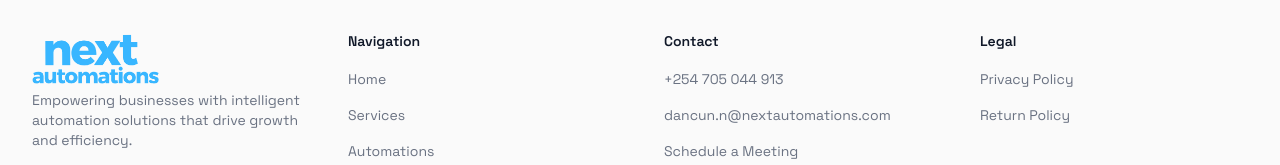
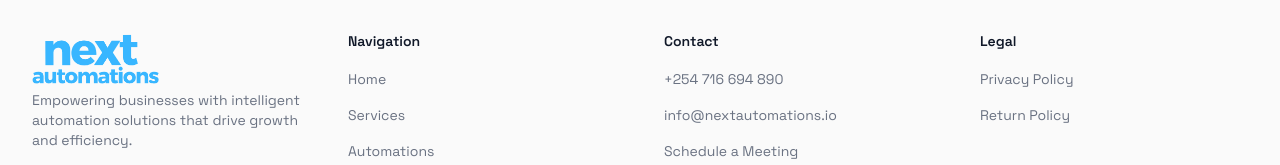
Before and after one commit to vicKituku/flux, a Next.js app: page / in a window 1280 px wide. Shown: the part 5600-5765 px from the top of the page. Built offline with nearby package versions, Linux system fonts and the light colour scheme; no server answers.

Commit message:
Update social media links in footer to correct handles

```diff
--- a/components/footer.tsx
+++ b/components/footer.tsx
@@ -24,13 +24,13 @@ const Footer = () => {
               Empowering businesses with intelligent automation solutions that drive growth and efficiency.
             </p>
             <div className="flex gap-4">
-              <a href="https://twitter.com" target="_blank" rel="noopener noreferrer" className="text-gray-400 hover:text-gray-600">
+              <a href="https://twitter.com/vik_theafrican" target="_blank" rel="noopener noreferrer" className="text-gray-400 hover:text-gray-600">
                 <FaTwitter size={20} />
               </a>
-              <a href="https://linkedin.com" target="_blank" rel="noopener noreferrer" className="text-gray-400 hover:text-gray-600">
+              <a href="https://linkedin.com/in/victor-kituku/" target="_blank" rel="noopener noreferrer" className="text-gray-400 hover:text-gray-600">
                 <FaLinkedin size={20} />
               </a>
-              <a href="https://instagram.com" target="_blank" rel="noopener noreferrer" className="text-gray-400 hover:text-gray-600">
+              <a href="https://instagram.com/vik_theafrican" target="_blank" rel="noopener noreferrer" className="text-gray-400 hover:text-gray-600">
                 <FaInstagram size={20} />
               </a>
             </div>
@@ -68,13 +68,13 @@ const Footer = () => {
             <h3 className="text-sm font-semibold text-gray-900 mb-4">Contact</h3>
             <ul className="space-y-3">
               <li>
-                <a href="tel:+254705044913" className="text-sm text-gray-500 hover:text-gray-700">
-                  +254 705 044 913
+                <a href="tel:+254716694890" className="text-sm text-gray-500 hover:text-gray-700">
+                  +254 716 694 890
                 </a>
               </li>
               <li>
-                <a href="mailto:dancun.n@nextautomations.com" className="text-sm text-gray-500 hover:text-gray-700">
-                  dancun.n@nextautomations.com
+                <a href="mailto:info@nextautomations.io" className="text-sm text-gray-500 hover:text-gray-700">
+                  info@nextautomations.io
                 </a>
               </li>
               <li>
```
